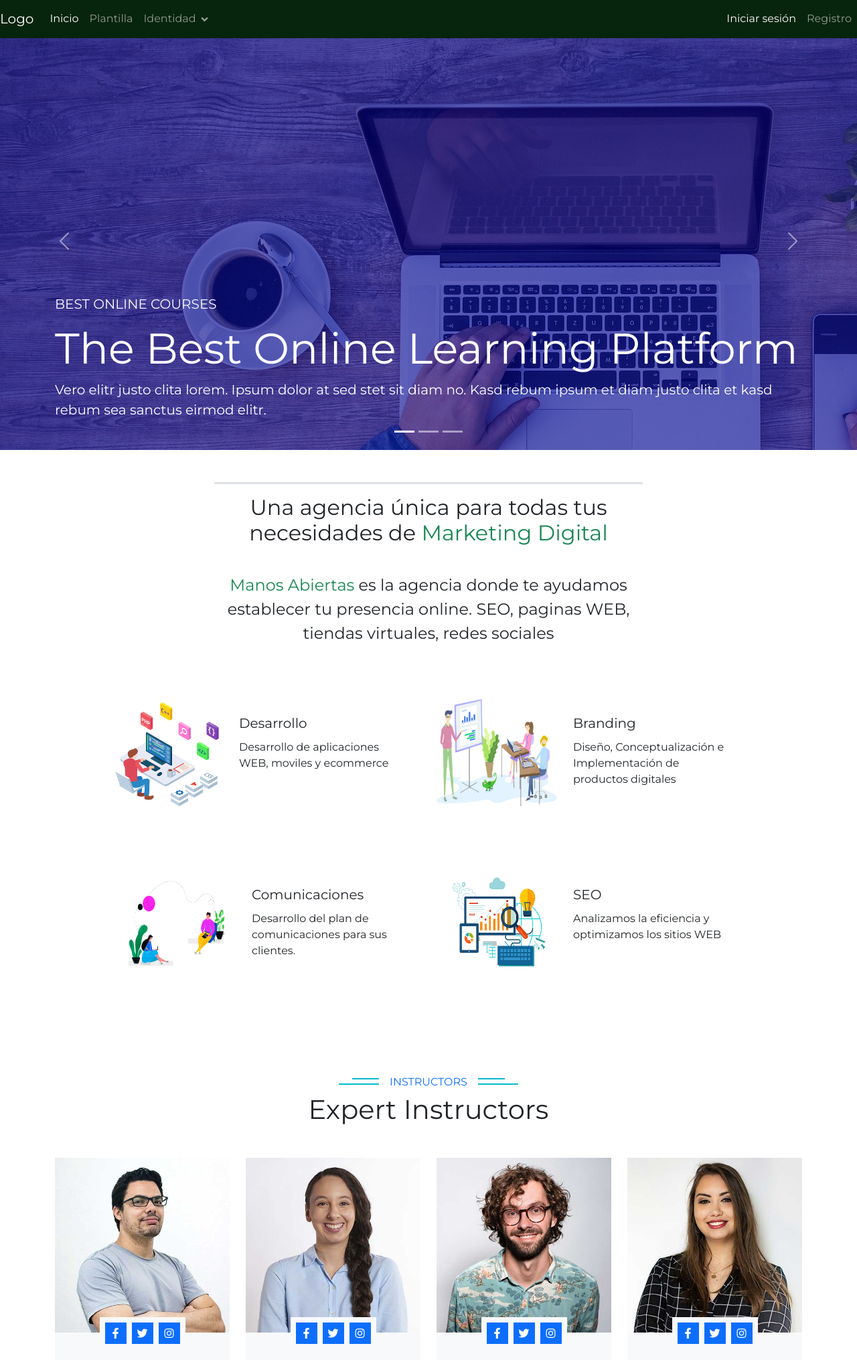
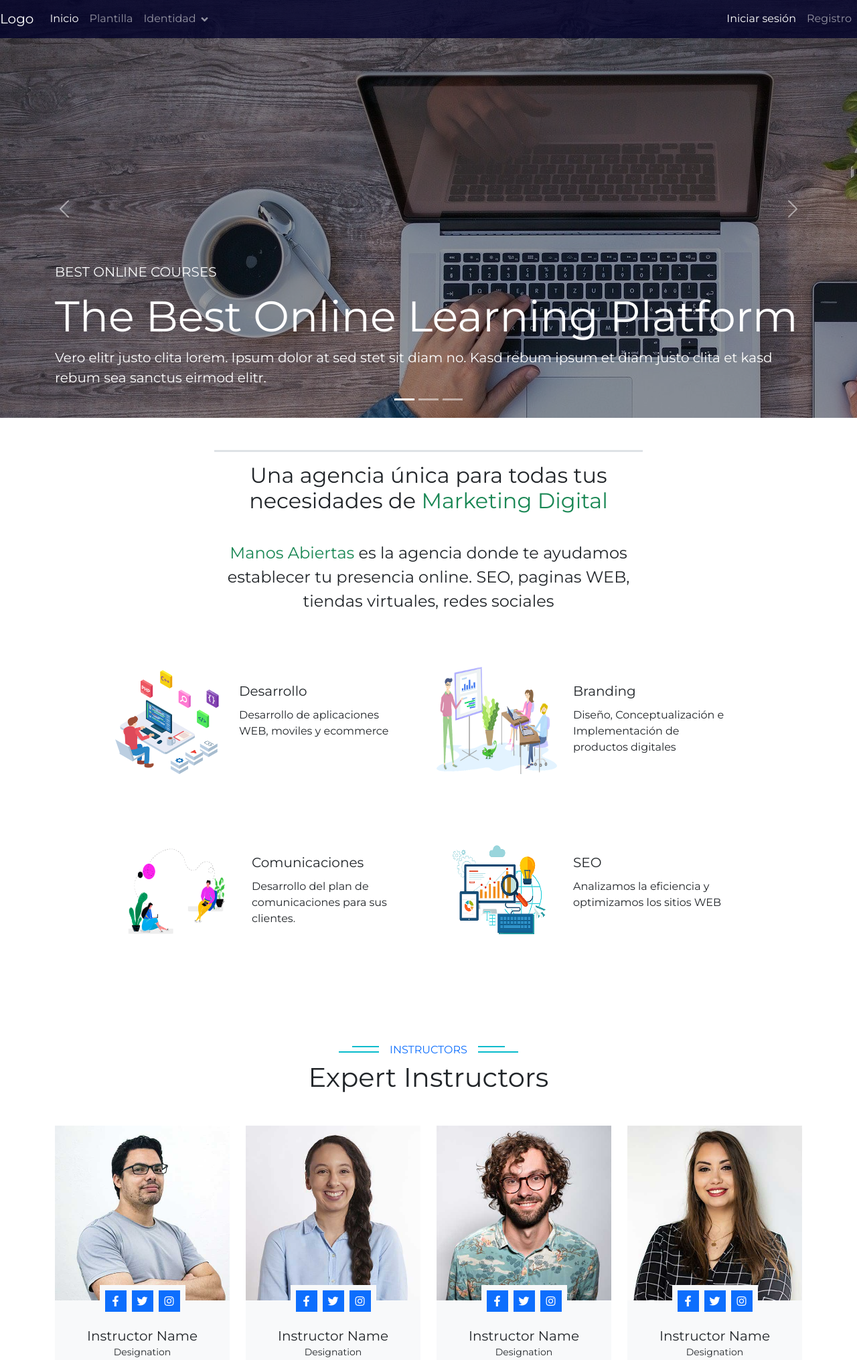
Before and after one commit to gonzalocandia92/fundacionala-informatorio, a Django app: page / in a window 1280 px wide. Shown: the top 2031 px of the page at 67% size. Run offline with Django 4.2, Linux system fonts and the light colour scheme; some libraries are stand-ins or nearby versions.

Commit message:
probando vistas

```diff
--- a/templates/base/base.html
+++ b/templates/base/base.html
@@ -27,7 +27,7 @@
     <link href="{{STATIC_URL}}/static/css/style.css" rel="stylesheet">
 
 
-    #comentario
+
 
     <script>
       $(document).ready(function(){
--- a/templates/base/header.html
+++ b/templates/base/header.html
@@ -1,6 +1,6 @@
 
   <header>
-    <nav class="navbar fixed-top navbar-expand-sm navbar-dark" style="background-color: #07240c;">
+    <nav class="navbar fixed-top navbar-expand navbar-dark" style="background: rgba(0, 0, 40, .8);">
       <a class="navbar-brand" href="#">{% if request.session.email %}{{request.session.email}}{% else %} Logo {% endif %}</a>
       <button class="navbar-toggler d-lg-none" type="button" data-bs-toggle="collapse" data-bs-target="#collapsibleNavId" aria-controls="collapsibleNavId"
            aria-expanded="false" aria-label="Toggle navigation"></button>
--- a/templates/base/index.html
+++ b/templates/base/index.html
@@ -6,8 +6,7 @@
                         <!-- SLIDER DE IMAGENES-->
 <!--========================================================== -->
 
-grid-row
-</div>
+
 
 <div id="carouselId" class="carousel slide" data-bs-ride="carousel">
     <ol class="carousel-indicators">
@@ -20,7 +19,7 @@ grid-row
         <img src="static/img/slide1.jpg" class="w-20 d-block" alt="First slide">
 
 
-        <div class="position-absolute top-0 start-0 w-100 h-100 d-flex align-items-center" style="background: rgba(2, 2, 140, .6);">
+        <div class="position-absolute top-0 start-0 w-100 h-100 d-flex align-items-center" style="background: rgba(0, 6, 0, .4);">
           <div class="container">
               <div class="row justify-content-start">
                   <div class="">
@@ -35,13 +34,15 @@ grid-row
 
 
       </div>
+
       <div class="carousel-item">
         <img src="static/img/slide2.jpg" class="w-60 d-block" alt="Second slide">
+      </div>
 
-      </div>
       <div class="carousel-item">
         <img src="static/img/slide3.jpg" class="w-60 d-block" alt="Third slide">
       </div>
+
     </div>
     <button class="carousel-control-prev" type="button" data-bs-target="#carouselId" data-bs-slide="prev">
       <span class="carousel-control-prev-icon" aria-hidden="true"></span>
--- a/templates/miscelaneo/mision.html
+++ b/templates/miscelaneo/mision.html
@@ -1,4 +1,4 @@
-{% extends 'base.html' %}
+{% extends 'base/base.html' %}
 
 {% block contenido %}
 <section class="d-flex flex-column justify-content-center align-items-center pt-5  text-center w-50 m-auto" id="intro">
--- a/templates/plantilla/index.html
+++ b/templates/plantilla/index.html
@@ -1,5 +1,5 @@
 <!DOCTYPE html>
-<html lang="en">
+<html lang="es-Arg">
 
 <head>
     <meta charset="utf-8">
```
